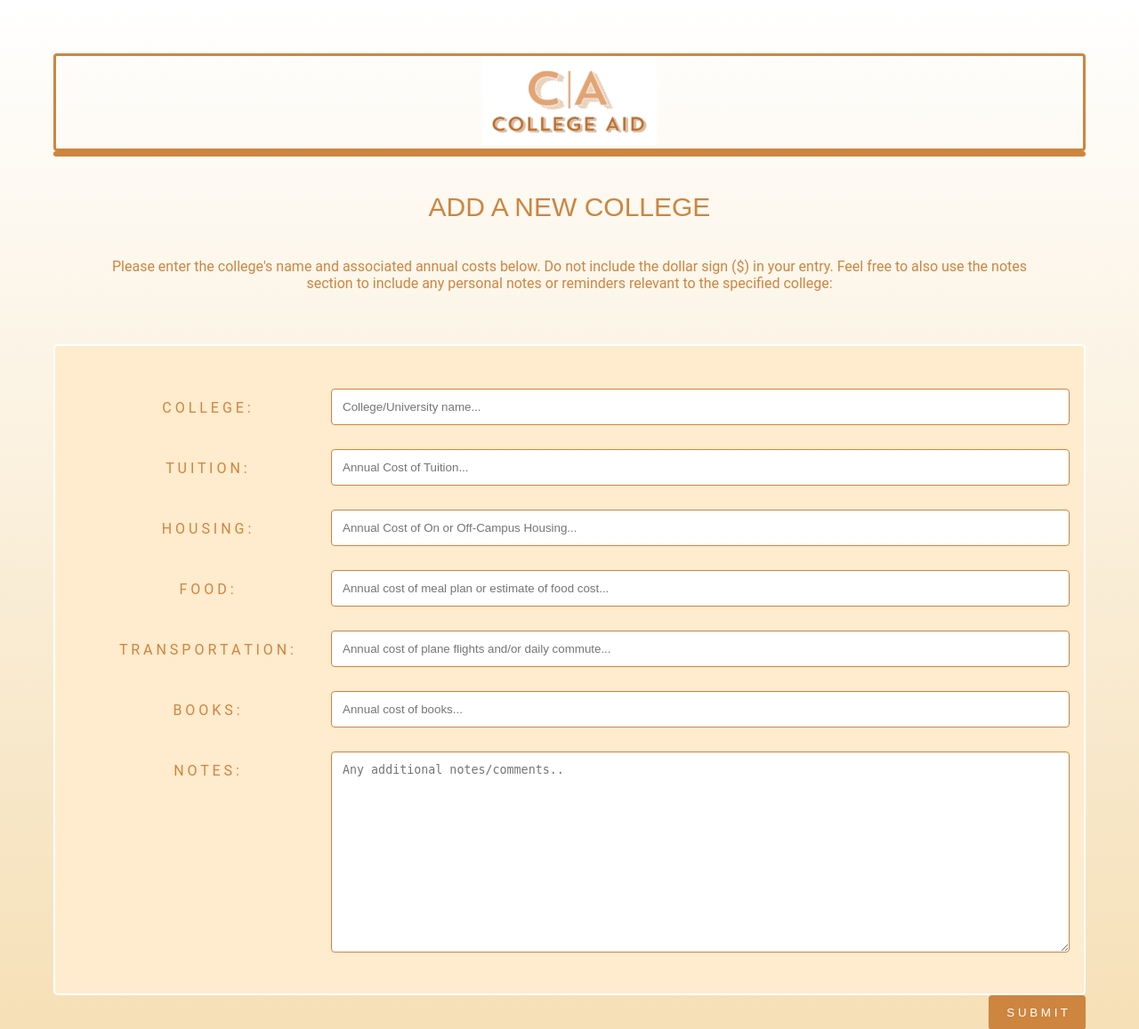
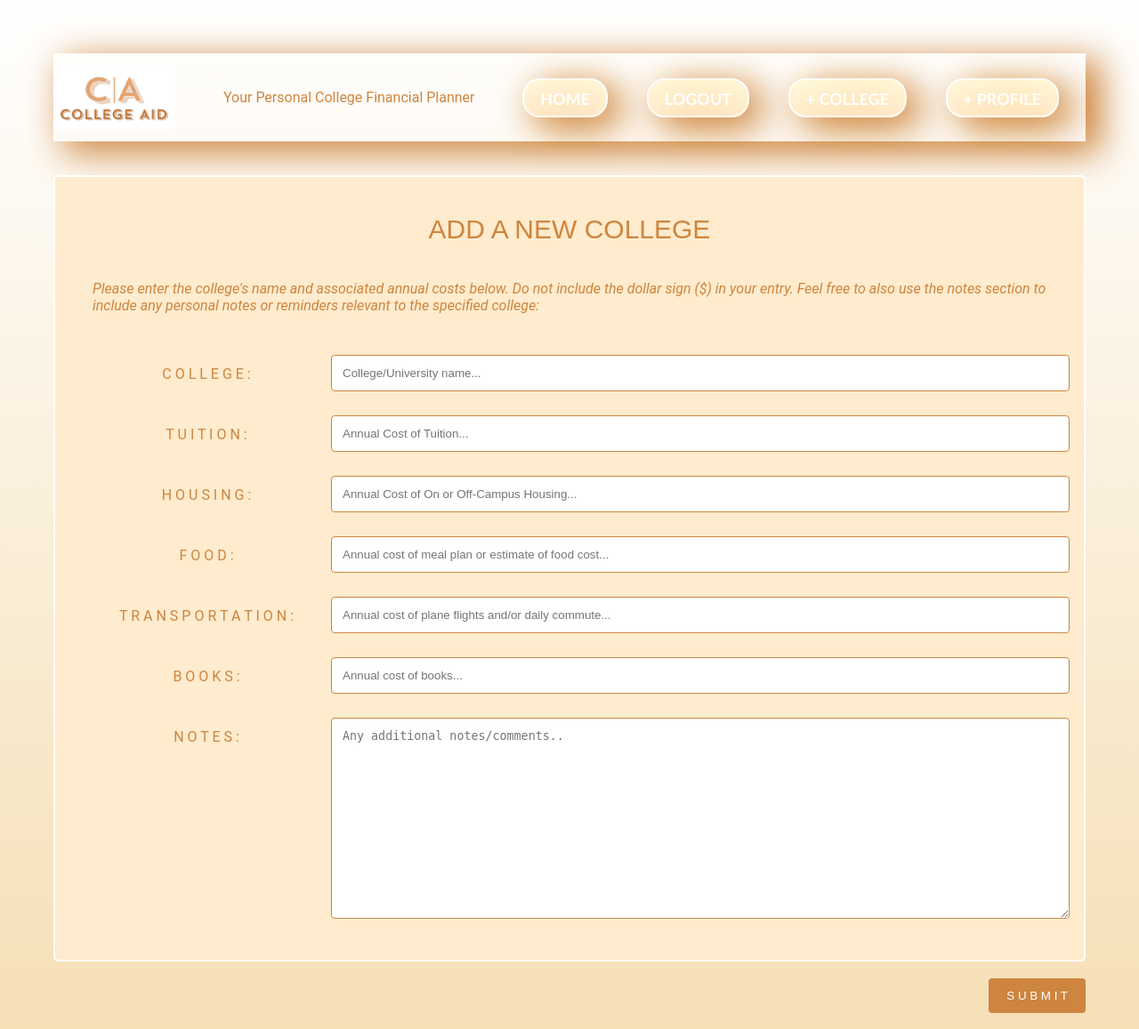
Before and after one commit to AshaBrianna/Aid_by_AID, a Python web app: template templates/AddCollege.html in a window 1280 px wide. Shown: the top 1157 px of the page at 89% size. Run offline with Jinja, Linux system fonts and the light colour scheme; the template is opened without the code that fills it, so the values that code supplies are empty.

Commit message:
added header with functional styled links

```diff
--- a/stylesheets/aid_by_AID.css
+++ b/stylesheets/aid_by_AID.css
@@ -1,18 +1,63 @@
-.button {
-  background-color: BlanchedAlmond; /* Green */
-  border: none;
-  color: white;
-  padding: 5px 5px;
-  text-align: center;
-  text-decoration: none;
-  display: inline-block;
-  font-size: 16px;
+.instructions{
+  text-align: left;
 }
 
+
 .header{
-  border: 3px solid peru;
-  border-radius: 4px;
+  -moz-box-shadow: 14px 10px 41px 3px #cd863f;
+	-webkit-box-shadow: 14px 10px 41px 3px #cd863f;
+  display: flex;
+  justify-content: space-between;
+  align-items: center;
 }
+
+.myButton {
+  display: flex;
+  flex-direction: row;
+  flex-wrap: wrap;
+  height: 20px;
+  margin-right: 30px;
+	-moz-box-shadow: 14px 10px 41px 3px #cd863f;
+	-webkit-box-shadow: 14px 10px 41px 3px #cd863f;
+	box-shadow: 14px 10px 41px 3px #cd863f;
+	background:-webkit-gradient(linear, left top, left bottom, color-stop(0.05, #fff8dc), color-stop(1, #ffebcd));
+	background:-moz-linear-gradient(top, #fff8dc 5%, #ffebcd 100%);
+	background:-webkit-linear-gradient(top, #fff8dc 5%, #ffebcd 100%);
+	background:-o-linear-gradient(top, #fff8dc 5%, #ffebcd 100%);
+	background:-ms-linear-gradient(top, #fff8dc 5%, #ffebcd 100%);
+	background:linear-gradient(to bottom, #fff8dc 5%, #ffebcd 100%);
+	filter:progid:DXImageTransform.Microsoft.gradient(startColorstr='#fff8dc', endColorstr='#ffebcd',GradientType=0);
+	background-color:#fff8dc;
+	/* -moz-border-radius:20px;
+	-webkit-border-radius:20px; */
+	border-radius:20px;
+	border:2px solid #ffffff;
+	/* display:inline-block; */
+	cursor:pointer;
+	color:#ffffff;
+	font-family:Trebuchet MS;
+	font-size:18px;
+	font-weight:bold;
+	padding:10px 18px;
+	text-decoration:none;
+	text-shadow:2px 3px 50px #cd863f;
+}
+.myButton:hover {
+	background:-webkit-gradient(linear, left top, left bottom, color-stop(0.05, #ffebcd), color-stop(1, #fff8dc));
+	background:-moz-linear-gradient(top, #ffebcd 5%, #fff8dc 100%);
+	background:-webkit-linear-gradient(top, #ffebcd 5%, #fff8dc 100%);
+	background:-o-linear-gradient(top, #ffebcd 5%, #fff8dc 100%);
+	background:-ms-linear-gradient(top, #ffebcd 5%, #fff8dc 100%);
+	background:linear-gradient(to bottom, #ffebcd 5%, #fff8dc 100%);
+	filter:progid:DXImageTransform.Microsoft.gradient(startColorstr='#ffebcd', endColorstr='#fff8dc',GradientType=0);
+	background-color:#ffebcd;
+}
+.myButton:active {
+	position:relative;
+	top:1px;
+}
+
+
 h1 {
   color: peru;
   font-family: "Century Gothic","CenturyGothic","AppleGothic",sans-serif;
--- a/templates/AddCollege.html
+++ b/templates/AddCollege.html
@@ -8,14 +8,19 @@
       href="stylesheets/aid_by_AID.css">
   </head>
   <body>
-    <div class="header"><img src="stylesheets/logo.png" height = 100px></div>
-
-    <div class="header"></div>
-    <h1>ADD A NEW COLLEGE</h1>
-    <p>Please enter the college's name and associated annual costs below. Do not include the dollar sign ($) in your entry. Feel free to also use the notes section to include any personal notes or reminders relevant to the specified college:</p>
+    <div class="header">
+      <img src="stylesheets/logo.png" height = 70px>
+      <p>Your Personal College Financial Planner</p>
+      <a class = "myButton" href="/" > HOME </a>
+      <a class = "myButton" href="{{logout_url}}" > LOGOUT </a>
+      <a class = "myButton" href="/add_college" > + COLLEGE </a>
+      <a class = "myButton" href="/AddStudent" > + PROFILE </a>
+    </div>
     <br>
-
+    <br>
     <div class="container">
+      <h1>ADD A NEW COLLEGE</h1>
+      <p class="instructions"><i>Please enter the college's name and associated annual costs below. Do not include the dollar sign ($) in your entry. Feel free to also use the notes section to include any personal notes or reminders relevant to the specified college:</i></p>
       <form method="POST" action="/add_college">
 
           <div class="row">
@@ -81,7 +86,7 @@
           </div>
         </div>
     </div>
-
+<br>
         <div class="row">
           <input type="submit" value="S U B M I T">
         </div>
```
Also changed, not shown: templates/MainPage.html (+8 -9 lines), templates/StudentProfile.html (+10 -7 lines).
